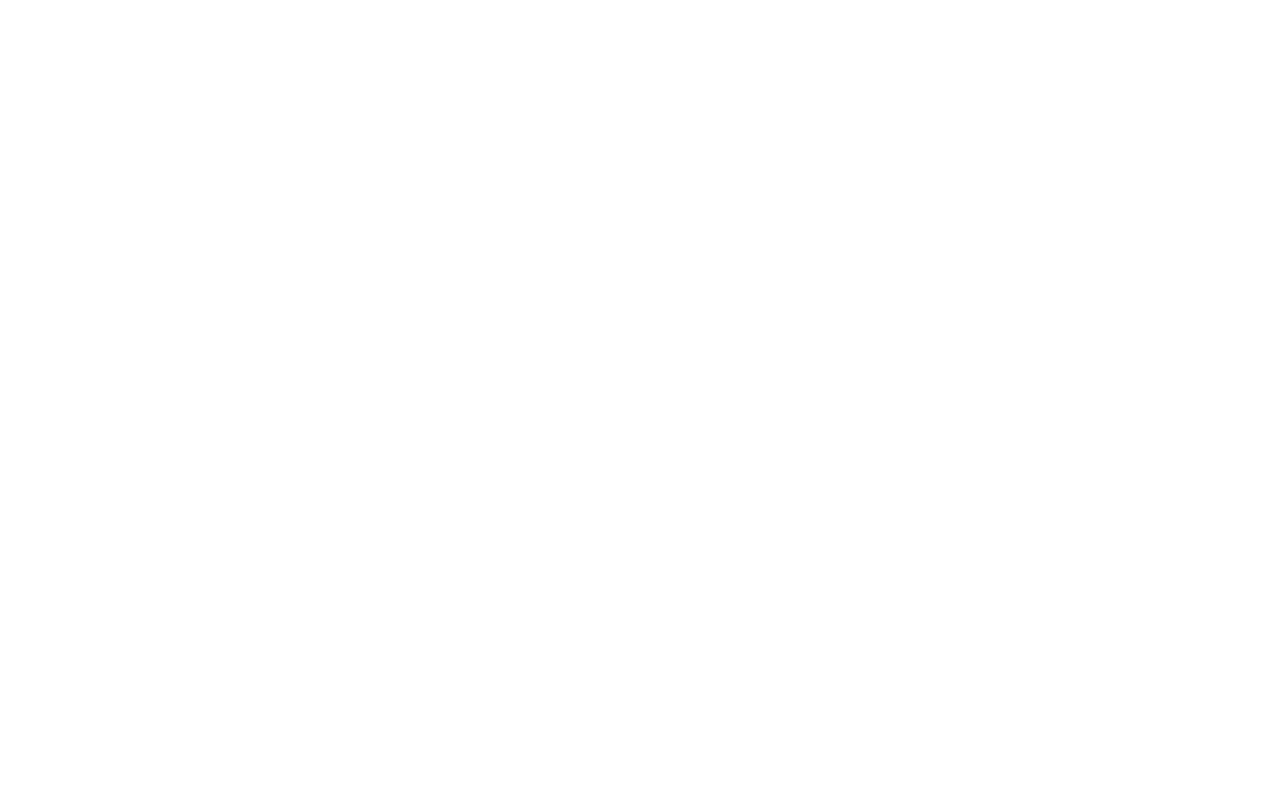
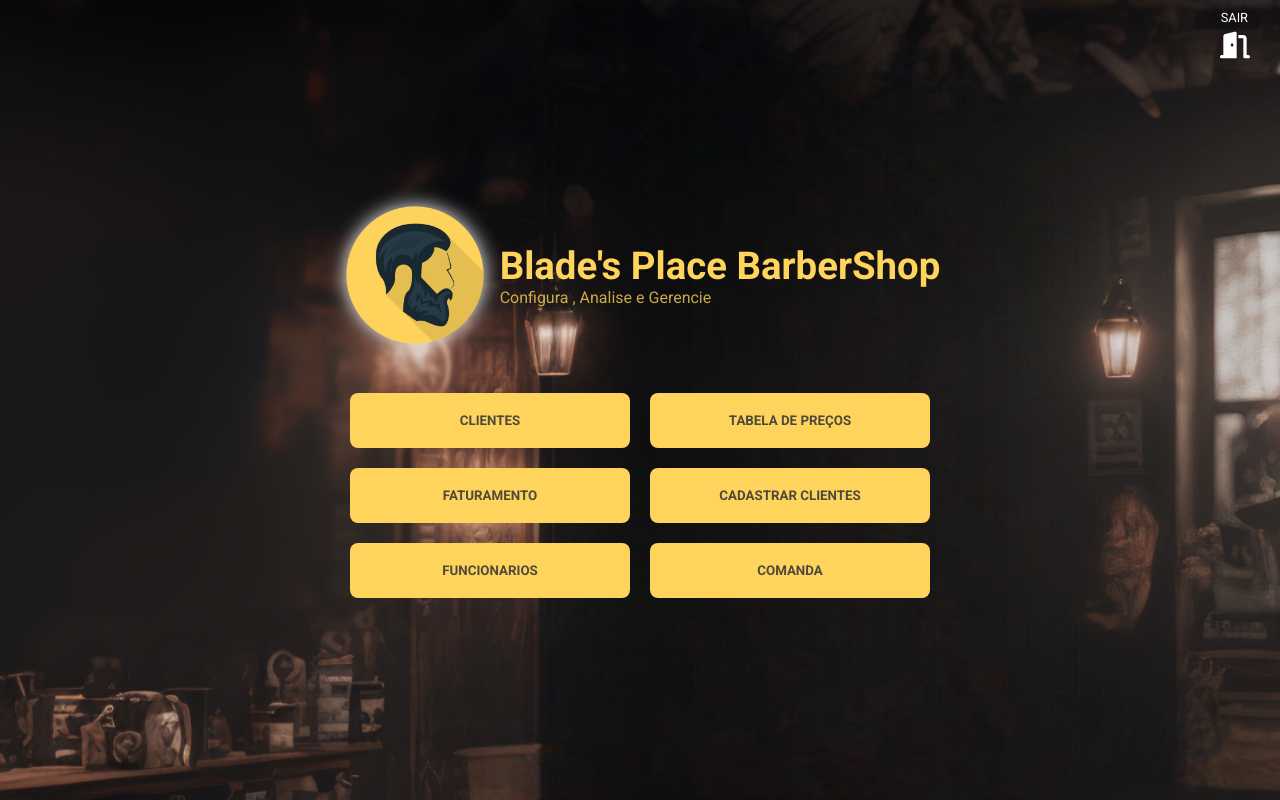
Before and after one commit to RamonLopes86/proj-barbearia, a Next.js app: page /pagelogado in a window 1280 px wide. Built offline with nearby package versions, Linux system fonts and the light colour scheme.

Commit message:
finalizado paginalogado

```diff
--- a/src/components/pageLogado/paginaLogada.jsx
+++ b/src/components/pageLogado/paginaLogada.jsx
@@ -1,10 +1,85 @@
+'use client'
+
+import estiloPglogado from './paglogado.module.css'
+import Image from "next/image"
+import banner from '../../../public/bg-image.png'
+import { FontAwesomeIcon } from '@fortawesome/react-fontawesome'
+import { faPersonRunning , faDoorOpen } from '@fortawesome/free-solid-svg-icons'
+import Logo from '../../../public/penteado.png'
+import React , {useState , useRef , useEffect} from 'react'
+
+
+
 export default function PaginaLogada(){
+
+    const [animaLogon , setAnimaLogon] = useState(null)
+
+    function clickLogon(){
+
+        setAnimaLogon(animaLogon === null ? estiloPglogado.boxImgsAnima : null)
+
+    }
+
 
     return(
 
 
-        <section >
+        <section className={estiloPglogado.boxPai}>
 
+            <p className={estiloPglogado.msg}>sair</p>
+
+
+            <div onClick={clickLogon} className={estiloPglogado.boxOver}>
+
+                <div className={`${estiloPglogado.boxImgs} ${animaLogon}`}>
+
+
+                        <FontAwesomeIcon className={estiloPglogado.sair} icon={faPersonRunning} />
+
+                        <FontAwesomeIcon className={estiloPglogado.entrar} icon={faDoorOpen} />
+
+
+                </div>
+
+            </div>
+
+
+
+
+
+            <section className={estiloPglogado.boxFilho}>
+
+
+                    <div className={estiloPglogado.boxTitulo}>
+
+                        <Image className={estiloPglogado.logo} src={Logo}/>
+
+                        <div className={estiloPglogado.boxTx}>
+
+                            <h1>Blade's Place BarberShop</h1>
+                            <p>Configura , Analise e Gerencie</p>
+
+
+                        </div>
+
+                    </div>
+
+                    <div className={estiloPglogado.boxPainelControle}>
+
+                        <div className={estiloPglogado.boxBotoes}>
+
+                            <button>clientes</button>
+                            <button>Tabela de preços</button>
+                            <button>Faturamento</button>
+                            <button>cadastrar clientes</button>
+                            <button>funcionarios</button>
+                            <button>comanda</button>
+
+                        </div>
+
+                    </div>
+
+            </section>
 
 
         </section>
--- a/src/components/pageLogado/paglogado.module.css
+++ b/src/components/pageLogado/paglogado.module.css
@@ -0,0 +1,262 @@
+.boxPai{
+
+    width: 100%;
+    min-height:100vh;
+    background-image: url(../../../public/bg-image-no-person.png);
+    background-position: center;
+    background-repeat: repeat;
+    background-size:cover;
+    position: relative;
+    display: flex;
+    flex-direction: row;
+    align-items: center;
+    justify-content: center;
+
+}
+
+.boxPai .msg {
+
+    color: white;
+    position: absolute;
+    top: 10px;
+    right: 32px;
+    text-transform: uppercase;
+    font-size: 0.8rem;
+
+}
+
+
+
+  .sair , .entrar{
+
+    width: 30px;
+    height: 30px;
+    position: absolute;
+    color: white;
+  }
+
+  .sair{
+
+    bottom: -5px;
+    left: 30%;
+    transform: translate(-50%);
+    transform: rotate(180deg);
+    transition: 500ms;
+
+  }
+
+  .entrar{
+
+    top: -5px;
+    left: 50%;
+    transform: translate(-50%);
+    transition: 1s;
+    transition: 500ms;
+
+
+  }
+
+
+  .boxPai .boxOver{
+
+
+    width: fit-content;
+    height: 39px;
+    overflow: hidden;
+    padding-top: 10px;
+
+    position: absolute;
+    top: 25px;
+    right: 10px;
+
+  }
+
+
+  .boxPai  .boxOver .boxImgs{
+
+    width: 70px;
+    height: 70px;
+    cursor: pointer;
+     border-radius: 50%;
+     position: relative;
+     transition: 500ms;
+
+    }
+
+
+
+  .boxImgsAnima{
+
+    transform: rotate(180deg);
+
+  }
+
+
+
+
+  .boxPai  .boxOver .boxImgs .sair:hover{
+
+    color: yellow;
+    transition: 500ms;
+    transform: rotate(180deg) scale(1.2);
+  }
+  .boxPai  .boxOver .boxImgs .entrar:hover{
+
+    color: yellow;
+    transition: 500ms;
+    transform:  translate(-50%) scale(1.2);
+}
+
+
+.boxPai .boxFilho{
+
+    width: 800px;
+    padding: 0px 10px;
+}
+
+.boxPai .boxFilho .boxTitulo{
+
+    display: flex;
+    flex-direction: row;
+    align-items: center;
+    justify-content: center;
+    gap: 10px;
+    padding: 20px 10px;
+
+
+    & .logo{
+
+        width: 150px;
+        height: 150px;
+        filter: drop-shadow(0px 0px 10px white);
+    }
+
+
+}
+
+.boxPai .boxFilho .boxTitulo .boxTx p{
+
+
+        font-size: rem;
+        color: #fed35cc7;
+}
+
+
+.boxPai .boxFilho .boxTitulo .boxTx h1{
+
+    font-size: 2.4rem;
+    color: #FED45C;
+}
+
+
+
+.boxPai .boxFilho .boxPainelControle{
+
+
+    width:100%;
+    min-height: 250px;
+    border-radius: 0px 0px 20px 20px;
+    display: flex;
+    flex-direction: row;
+    align-items: center;
+    justify-content: center;
+
+
+}
+
+.boxPai .boxFilho .boxPainelControle .boxBotoes{
+
+
+        min-height: 200px;
+        display: flex;
+        flex-direction: row;
+        align-items: center;
+        justify-content: center;
+        flex-wrap: wrap;
+        gap: 20px;
+        padding: 10px;
+        max-width: 600px;
+
+}
+
+.boxPai .boxFilho .boxPainelControle .boxBotoes button{
+
+
+        flex: auto;
+        width: 300px;
+        padding: 20px;
+        flex-basis: 200px;
+        border: none;
+        font: 1.2rem;
+        text-transform: uppercase;
+        cursor: pointer;
+        border-radius: 8px;
+        background-color:#FED45C;
+        color: rgba(54, 54, 54, 0.877);
+        font-weight: bolder;
+        transition: 500ms;
+
+}
+
+.boxPai .boxFilho .boxPainelControle .boxBotoes button:hover{
+
+    transform: translateY(-5px) ;
+    transition: 500ms;
+
+}
+
+
+
+
+@media screen and (max-width:460px) {
+
+
+    .boxPai .boxFilho .boxTitulo .boxTx h1{
+
+        font-size: 5vw;
+
+    }
+
+
+}
+
+
+@media screen and (max-width:440px) {
+
+    .boxPai .boxFilho .boxPainelControle{
+
+        width: 100%;
+        padding: 0px 20px;
+    }
+
+    .boxPai .boxFilho .boxPainelControle .boxBotoes  button {
+
+            width: 100%;
+            flex: auto;
+
+    }
+
+
+
+.boxPai .boxFilho .boxTitulo{
+
+    flex-direction: column;
+    align-items: flex-start;
+
+}
+
+.boxPai .boxFilho .boxTitulo .boxTx h1{
+
+    padding-left: 20px;
+
+}
+
+.boxPai .boxFilho .boxTitulo .boxTx p{
+
+    padding-left: 20px;
+
+}
+
+
+
+}
```
